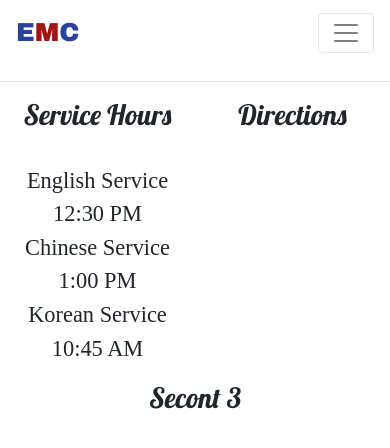
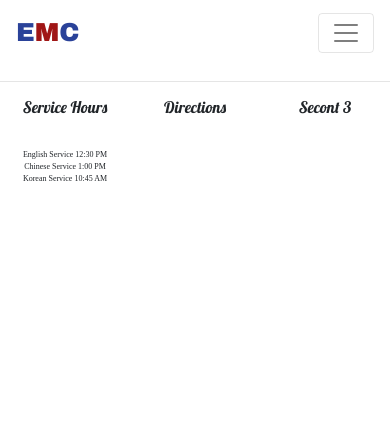
Before and after one commit to asolace/emc, a React (Create React App) app: page / in a window 390 px wide. Shown: the top 448 px of the page. Built offline with nearby package versions, Linux system fonts and the light colour scheme; a web font is replaced by a local one.

Commit message:
responsive dividers

```diff
--- a/src/App.css
+++ b/src/App.css
@@ -66,6 +66,21 @@
   font-family: 'Lobster', cursive;
 }
 
+@media screen and (max-width: 1000px) {
+  .service-hours { font-size: 1em; }
+  .home-tri-sections { font-size: 2em; }
+}
+
+@media screen and (max-width: 777px) {
+  .service-hours { font-size: 13px; }
+  .home-tri-sections { font-size: 1.4em; }
+}
+
+@media screen and (max-width: 525px) {
+  .service-hours { font-size: 8px; }
+  .home-tri-sections { font-size: 1em; }
+}
+
 @media screen and (max-width: 416px) {
   .emc-title-blue {
     width: 1px;
--- a/src/components/About.js
+++ b/src/components/About.js
@@ -3,7 +3,7 @@ import React, { Component } from 'react';
 class About extends Component {
   render() {
     return (
-      <div><h1>About Page</h1></div>
+      <div className="about-page"><img src="http://chemvoice.com/wp-content/uploads/2016/11/comingsoon.png" alt="comming-soon" /></div>
     )
   }
 }
--- a/src/components/Header.js
+++ b/src/components/Header.js
@@ -34,7 +34,7 @@ class Header extends Component {
                 <NavLink href="/service-times">Service Times</NavLink>
               </NavItem>
               <NavItem>
-                <NavLink href="/directions">Directions</NavLink>
+                <NavLink href="/about">Directions</NavLink>
               </NavItem>
             </Nav>
           </Collapse>
--- a/src/components/Home.js
+++ b/src/components/Home.js
@@ -10,7 +10,7 @@ class Home extends Component {
         <hr/>
         <Container>
           <Row>
-            <Col xs="6" sm="4">
+            <Col>
               <h3 className="home-tri-sections">Service Hours</h3><br/>
               <p className="service-hours">
                 English Service 12:30 PM<br/>
@@ -18,10 +18,10 @@ class Home extends Component {
                 Korean Service 10:45 AM
               </p>
             </Col>
-            <Col xs="6" sm="4">
+            <Col>
               <h3 className="home-tri-sections">Directions</h3><br/>
             </Col>
-            <Col sm="4">
+            <Col>
               <h3 className="home-tri-sections">Secont 3</h3><br/>
             </Col>
           </Row>
```
